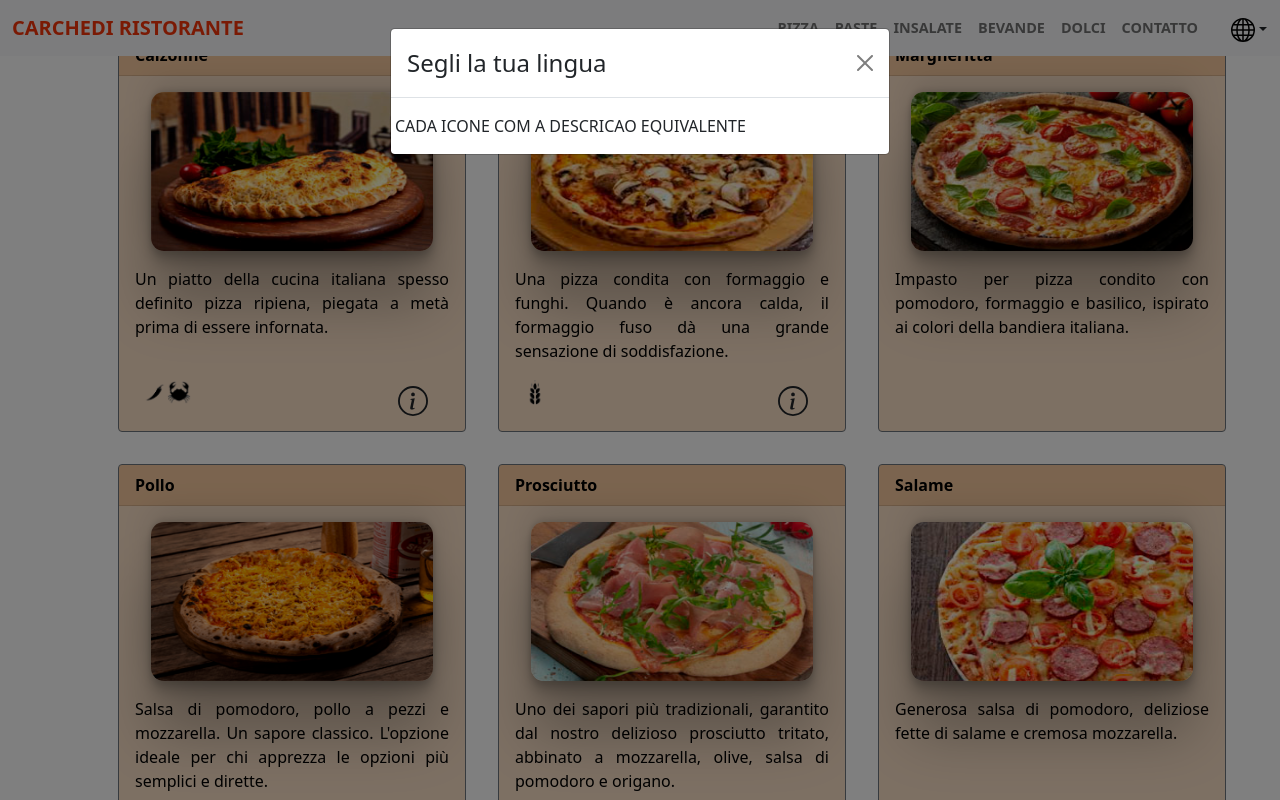
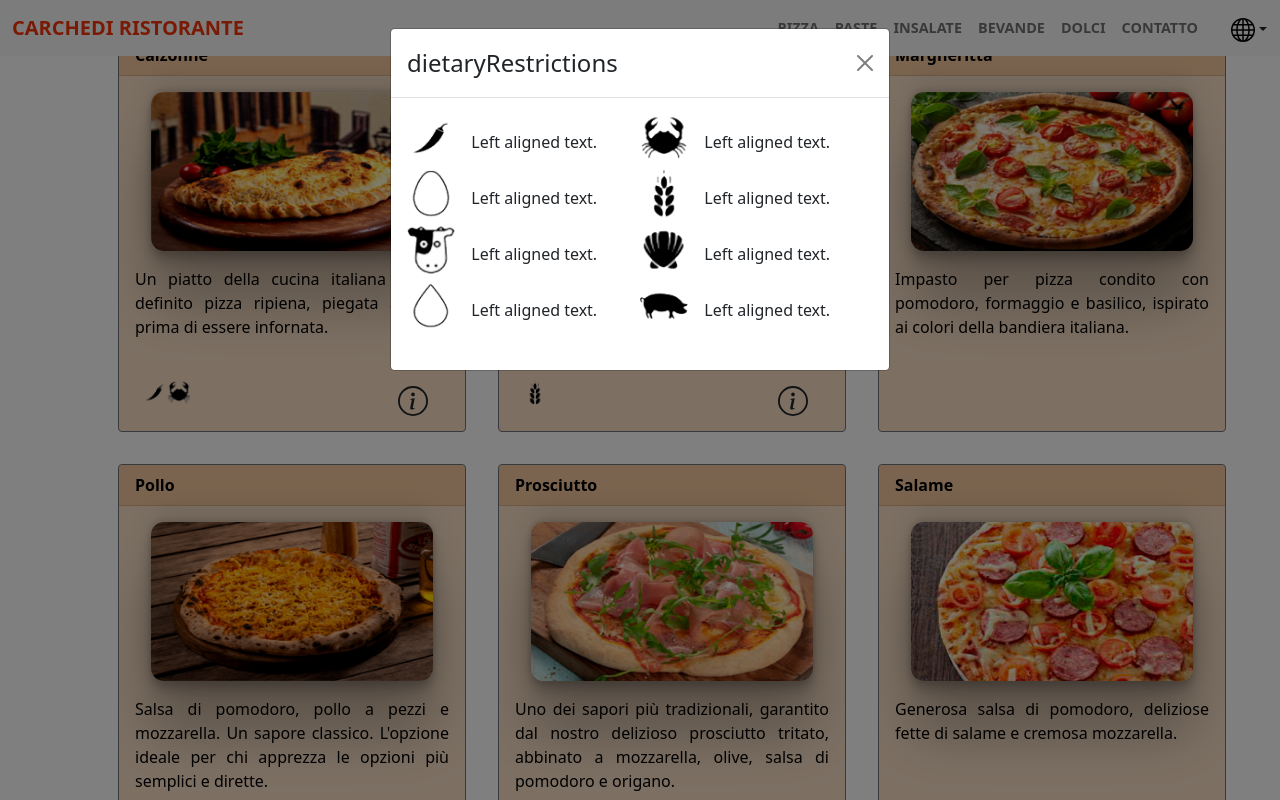
Before and after one commit to Carchedi/multilanguage-menu, a React (Vite) app: page / in a window 1280 px wide. Both pictures are taken after a click on the button 413 px from the left and 1342 px from the top of the page. Shown: the part 942-1742 px from the top of the page. Built offline with nearby package versions, Linux system fonts and the light colour scheme; some icons are missing.

Commit message:
Modal with dietary restrictions

```diff
--- a/src/components/icons/chili.jsx
+++ b/src/components/icons/chili.jsx
@@ -1,8 +1,8 @@
 import '../icons/iconsConfig.css';
 
-function Chili(){
+function Chili(props){
     return(
-        <img className="simpleIcon" src="../../../img/icons/chili.png" alt="chili"/>
+        <img className={props.iconType} src="../../../img/icons/chili.png" alt="chili"/>
     )
 }
 
--- a/src/components/icons/crustaceans.jsx
+++ b/src/components/icons/crustaceans.jsx
@@ -1,8 +1,8 @@
 import '../icons/iconsConfig.css';
 
-function Crustaceans(){
+function Crustaceans(props){
     return(
-           <img className="simpleIcon" src="../../../img/icons/crustaceans.png" alt="crustaceans"/>
+           <img className={props.iconType} src="../../../img/icons/crustaceans.png" alt="crustaceans"/>
     )
 }
 
--- a/src/components/icons/egg.jsx
+++ b/src/components/icons/egg.jsx
@@ -1,8 +1,8 @@
 import '../icons/iconsConfig.css';
 
-function Egg(){
+function Egg(props){
     return(
-           <img className="simpleIcon" src="../../../img/icons/egg.png" alt="egg"/>
+           <img className={props.iconType} src="../../../img/icons/egg.png" alt="egg"/>
     )
 }
 
--- a/src/components/icons/glutem.jsx
+++ b/src/components/icons/glutem.jsx
@@ -1,8 +1,8 @@
 import '../icons/iconsConfig.css';
 
-function Glutem(){
+function Glutem(props){
     return(
-           <img className="simpleIcon" src="../../../img/icons/glutem.png" alt="glutem"/>
+           <img className={props.iconType} src="../../../img/icons/glutem.png" alt="glutem"/>
     )
 }
 
--- a/src/components/icons/iconsConfig.css
+++ b/src/components/icons/iconsConfig.css
@@ -1,3 +1,8 @@
 .simpleIcon{
     width: 1.5rem;
 }
+
+.modalIcon{
+    width: 3rem;
+    height: 3rem;
+}
--- a/src/components/icons/milk.jsx
+++ b/src/components/icons/milk.jsx
@@ -1,8 +1,8 @@
 import '../icons/iconsConfig.css';
 
-function Milk(){
+function Milk(props){
     return(
-           <img className="simpleIcon" src="../../../img/icons/milk.png" alt="milk"/>
+           <img className={props.iconType} src="../../../img/icons/milk.png" alt="milk"/>
     )
 }
 
--- a/src/components/icons/pork.jsx
+++ b/src/components/icons/pork.jsx
@@ -1,8 +1,8 @@
 import '../icons/iconsConfig.css';
 
-function Pork(){
+function Pork(props){
     return(
-           <img className="simpleIcon" src="../../../img/icons/pork.png" alt="pork"/>
+           <img className={props.iconType} src="../../../img/icons/pork.png" alt="pork"/>
     )
 }
 
--- a/src/components/icons/seafood.jsx
+++ b/src/components/icons/seafood.jsx
@@ -1,8 +1,8 @@
 import '../icons/iconsConfig.css';
 
-function SeaFood(){
+function SeaFood(props){
     return(
-           <img className="simpleIcon" src="../../../img/icons/seafood.png" alt="Sea Food"/>
+           <img className={props.iconType} src="../../../img/icons/seafood.png" alt="Sea Food"/>
     )
 }
 
--- a/src/components/icons/transFat.jsx
+++ b/src/components/icons/transFat.jsx
@@ -1,8 +1,8 @@
 import '../icons/iconsConfig.css';
 
-function TransFat(){
+function TransFat(props){
     return(
-           <img className="simpleIcon" src="../../../img/icons/transFat.png" alt="transFat"/>
+           <img className={props.iconType} src="../../../img/icons/transFat.png" alt="transFat"/>
     )
 }
 
--- a/src/components/menuItem.jsx
+++ b/src/components/menuItem.jsx
@@ -36,28 +36,28 @@ function MenuItem(props){
                         <div class="col-sm">
                                 {props.alergics.map((item) =>{
                                     if (item == 'chili') {
-                                        return <Chili/>;
+                                        return <Chili iconType="simpleIcon"/>;
                                     }
                                     if (item == 'crustaceans') {
-                                        return <Crustaceans/>;
+                                        return <Crustaceans iconType="simpleIcon"/>;
                                     }
                                     if (item == 'egg') {
-                                        return <Egg/>;
+                                        return <Egg iconType="simpleIcon"/>;
                                     }
                                     if (item == 'glutem') {
-                                        return <Glutem/>;
+                                        return <Glutem iconType="simpleIcon"/>;
                                     }
                                     if (item == 'milk') {
-                                        return <Milk/>;
+                                        return <Milk iconType="simpleIcon"/>;
                                     }
                                     if (item == 'pork') {
-                                        return <Pork/>;
+                                        return <Pork iconType="simpleIcon"/>;
                                     }
                                     if (item == 'seafood') {
-                                        return <SeaFood/>;
+                                        return <SeaFood iconType="simpleIcon"/>;
                                     }
                                     if (item == 'trnasfat') {
-                                        return <TransFat/>;
+                                        return <TransFat iconType="simpleIcon"/>;
                                     }
                                 })}
 
--- /dev/null
+++ b/src/components/modalAlergics.css
@@ -0,0 +1,4 @@
+.simpleCell{
+        padding: 0 !important;
+        margin: 0 !important;
+}
--- a/src/components/modalAlergics.jsx
+++ b/src/components/modalAlergics.jsx
@@ -1,7 +1,16 @@
-import React, {useState} from "react";
+import React, { useState } from "react";
 import Modal from 'react-bootstrap/Modal';
-import { useTranslation} from "react-i18next";
-import i18next from 'i18next';
+import { useTranslation } from "react-i18next";
+import './modalAlergics.css';
+
+import Chili from './icons/chili';
+import Crustaceans from './icons/crustaceans';
+import Egg from './icons/egg';
+import Glutem from './icons/glutem';
+import Milk from './icons/milk';
+import Pork from './icons/pork';
+import SeaFood from './icons/seafood';
+import TransFat from './icons/transFat';
 
 function alergicsModal(props) {
 	const [show, setShow] = useState(false);
@@ -9,21 +18,21 @@ function alergicsModal(props) {
 	const handleShow = () => setShow(true);
 	const { t } = useTranslation();
 
-    const InfoIcon = ({ width = props.width}) => (
+	const InfoIcon = ({ width = props.width }) => (
 		<svg xmlns="http://www.w3.org/2000/svg" width={width} height={width} fill="currentColor" class="bi bi-info-circle" viewBox="0 0 16 16">
-            <path d="M8 15A7 7 0 1 1 8 1a7 7 0 0 1 0 14zm0 1A8 8 0 1 0 8 0a8 8 0 0 0 0 16z"/>
-            <path d="m8.93 6.588-2.29.287-.082.38.45.083c.294.07.352.176.288.469l-.738 3.468c-.194.897.105 1.319.808 1.319.545 0 1.178-.252 1.465-.598l.088-.416c-.2.176-.492.246-.686.246-.275 0-.375-.193-.304-.533L8.93 6.588zM9 4.5a1 1 0 1 1-2 0 1 1 0 0 1 2 0z"/>
+			<path d="M8 15A7 7 0 1 1 8 1a7 7 0 0 1 0 14zm0 1A8 8 0 1 0 8 0a8 8 0 0 0 0 16z" />
+			<path d="m8.93 6.588-2.29.287-.082.38.45.083c.294.07.352.176.288.469l-.738 3.468c-.194.897.105 1.319.808 1.319.545 0 1.178-.252 1.465-.598l.088-.416c-.2.176-.492.246-.686.246-.275 0-.375-.193-.304-.533L8.93 6.588zM9 4.5a1 1 0 1 1-2 0 1 1 0 0 1 2 0z" />
 		</svg>
 	)
 
-    if(props.width == 0){
+	if (props.width == 0) {
 		return
 	}
 
 	return (
 		<>
 			<button onClick={handleShow} type="button" class="btn infoButton">
-            <InfoIcon/>
+				<InfoIcon />
 			</button>
 
 			<Modal
@@ -33,12 +42,21 @@ function alergicsModal(props) {
 				keyboard={false}
 			>
 				<Modal.Header closeButton>
-            <Modal.Title>{t('chooseLang')}</Modal.Title>
+					<Modal.Title>{t('dietaryRestrictions')}</Modal.Title>
 				</Modal.Header>
 				<Modal.Body>
-            <div className="row">
-                 CADA ICONE COM A DESCRICAO EQUIVALENTE
-            </div>
+					<table class="table table-borderless">
+						<tbody>
+							<tr><td className="simpleCell"><Chili iconType="modalIcon"/></td><td className="simpleCell"><p class="text-left">Left aligned text.</p></td>
+							    <td className="simpleCell"><Crustaceans iconType="modalIcon"/></td><td className="simpleCell"><p class="text-left">Left aligned text.</p></td></tr>
+							<tr><td className="simpleCell"><Egg iconType="modalIcon"/></td><td className="simpleCell"><p class="text-left">Left aligned text.</p></td>
+								<td className="simpleCell"><Glutem iconType="modalIcon"/></td><td className="simpleCell"><p class="text-left">Left aligned text.</p></td></tr>
+							<tr><td className="simpleCell"><Milk iconType="modalIcon"/></td><td className="simpleCell"><p class="text-left">Left aligned text.</p></td>
+								<td className="simpleCell"><SeaFood iconType="modalIcon"/></td><td className="simpleCell"><p class="text-left">Left aligned text.</p></td></tr>
+							<tr><td className="simpleCell"><TransFat iconType="modalIcon"/></td><td className="simpleCell"><p class="text-left">Left aligned text.</p></td>
+								<td className="simpleCell"><Pork iconType="modalIcon"/></td><td className="simpleCell"><p class="text-left">Left aligned text.</p></td></tr>
+						</tbody>
+					</table>
 				</Modal.Body>
 			</Modal>
 		</>
```
Lines whose indentation alone changed are shown as unchanged.
